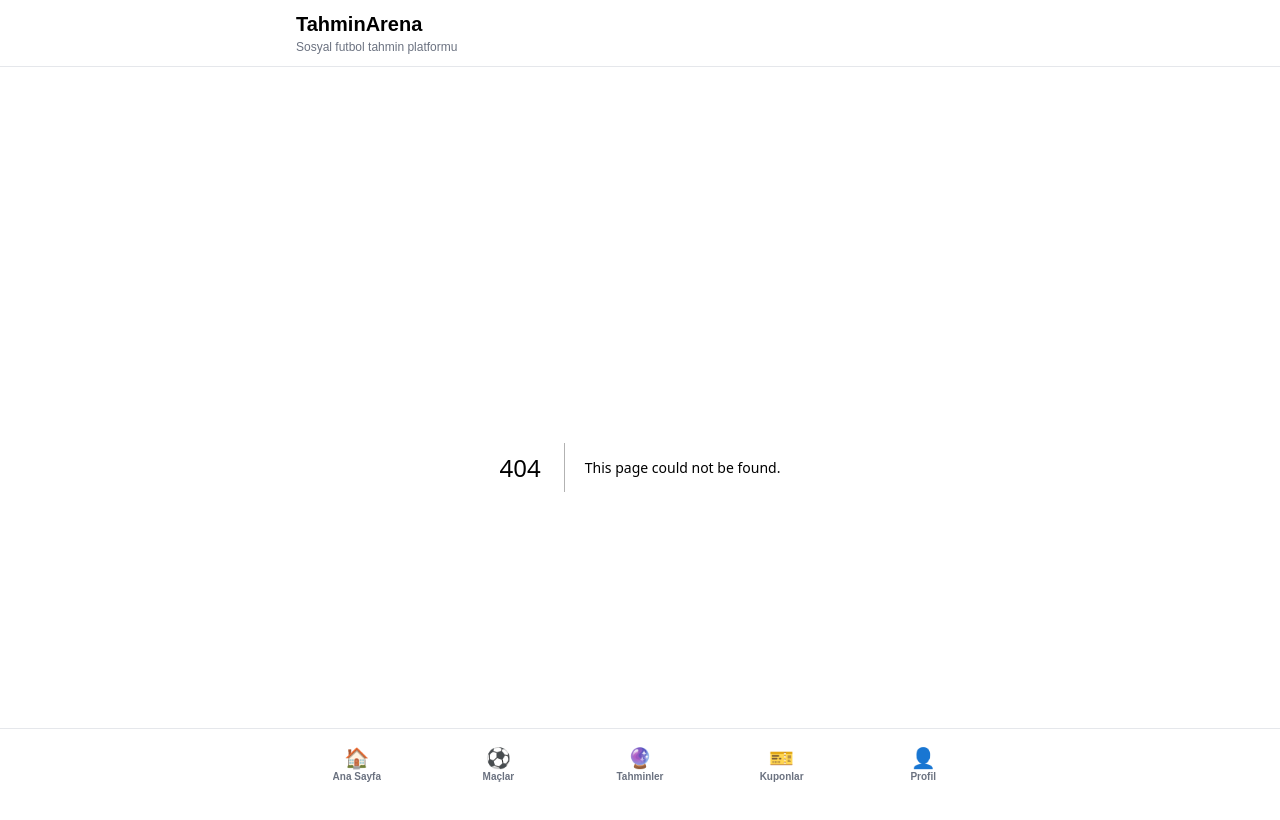
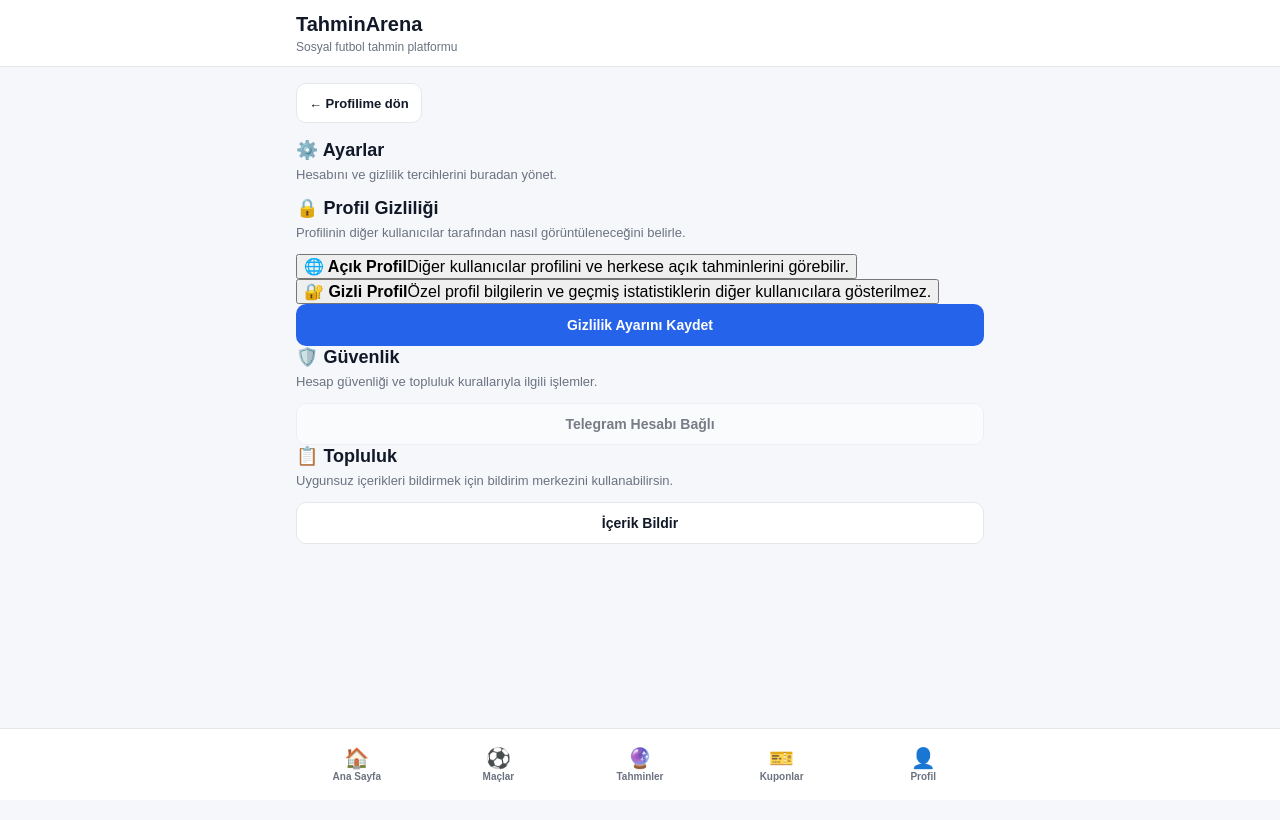
Before and after one commit to bitcoinkazanc/TahminArena, a Next.js app in the folder tahminarena/: page /settings in a window 1280 px wide. Before the commit this address had no page. Shown: the top 820 px of the page. Built offline with nearby package versions, Linux system fonts and the light colour scheme.

Commit message:
Create tahminarena/app/settings/page.tsx

```diff
--- /dev/null
+++ b/tahminarena/app/settings/page.tsx
@@ -0,0 +1,105 @@
+"use client";
+
+import { useState } from "react";
+import Link from "next/link";
+import PageContainer from "@/components/layout/PageContainer";
+import PrivacySettings from "@/components/profile/PrivacySettings";
+import Button from "@/components/ui/Button";
+import type { UserPrivacy } from "@/types/user";
+
+export default function SettingsPage() {
+  const [privacy, setPrivacy] =
+    useState<UserPrivacy>("Açık");
+
+  const [saved, setSaved] =
+    useState(false);
+
+  function handlePrivacyChange(
+    nextPrivacy: UserPrivacy,
+  ) {
+    setPrivacy(nextPrivacy);
+    setSaved(true);
+  }
+
+  return (
+    <main>
+      <PageContainer>
+        <Link
+          href="/profile/me"
+          className="match-detail__back"
+        >
+          ← Profilime dön
+        </Link>
+
+        <section>
+          <div className="section-heading">
+            <h2>⚙️ Ayarlar</h2>
+
+            <p>
+              Hesabını ve gizlilik tercihlerini
+              buradan yönet.
+            </p>
+          </div>
+        </section>
+
+        <PrivacySettings
+          initialPrivacy={privacy}
+          onChange={handlePrivacyChange}
+        />
+
+        {saved && (
+          <div
+            className="empty-state"
+            role="status"
+          >
+            <strong>✅ Ayar güncellendi</strong>
+
+            <span>
+              Profil gizliliğin{" "}
+              {privacy.toLowerCase()} olarak
+              ayarlandı.
+            </span>
+          </div>
+        )}
+
+        <section className="settings-section">
+          <div className="section-heading">
+            <h2>🛡️ Güvenlik</h2>
+
+            <p>
+              Hesap güvenliği ve topluluk
+              kurallarıyla ilgili işlemler.
+            </p>
+          </div>
+
+          <Button
+            type="button"
+            variant="secondary"
+            fullWidth
+            disabled
+          >
+            Telegram Hesabı Bağlı
+          </Button>
+        </section>
+
+        <section className="settings-section">
+          <div className="section-heading">
+            <h2>📋 Topluluk</h2>
+
+            <p>
+              Uygunsuz içerikleri bildirmek için
+              bildirim merkezini kullanabilirsin.
+            </p>
+          </div>
+
+          <Link
+            href="/report"
+            className="ui-button ui-button--secondary ui-button--full"
+          >
+            İçerik Bildir
+          </Link>
+        </section>
+      </PageContainer>
+    </main>
+  );
+}
```
